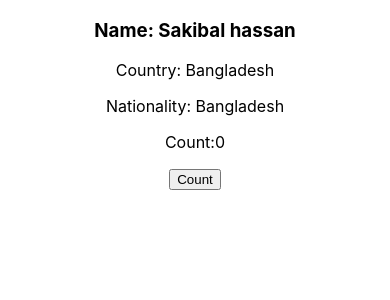
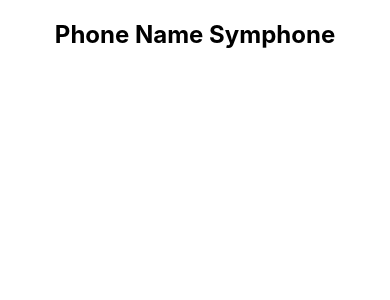
Before and after one commit to masuddrak/cor-concept-react, a React (Create React App) app: page / in a window 390 px wide. Shown: the top 300 px of the page. Built offline with nearby package versions, Linux system fonts and the light colour scheme.

Commit message:
phone name add

```diff
--- a/src/App.js
+++ b/src/App.js
@@ -1,30 +1,12 @@
-import logo from './logo.svg';
+
 import './App.css';
-import { useState } from 'react';
+import Phone from './components/Phone/Phone';
+
 
 function App() {
   return (
     <div className="App">
-      <Countries  name=' Sakibal hassan' nationality=' Bangladesh'country=' Bangladesh'></Countries>
-    </div>
-  );
-  };
-
-
-function Countries(props) {
-  const [count,setCount]=useState(0);
-  const Counting=()=>{
-    const newCount=count+1;
-   setCount(newCount)
-  }
-
-  return (
-    <div>
-      <h3>Name:{props.name}</h3>
-      <p>Country:{props.country}</p>
-      <p>Nationality:{props.nationality}</p>
-      <p>Count:{count}</p>
-      <button onClick={Counting}>Count</button>
+     <Phone name='Symphone'></Phone>
     </div>
   );
   };
@@ -36,4 +18,5 @@
 
 
 
+
 export default App;
--- /dev/null
+++ b/src/components/Phone/Phone.js
@@ -0,0 +1,11 @@
+import React from 'react';
+
+const Phone = (props) => {
+    return (
+        <div>
+            <h2>Phone Name {props.name}</h2>
+        </div>
+    );
+};
+
+export default Phone;
```
Also changed, not shown: src/components/Phone/Phone.css (added).
